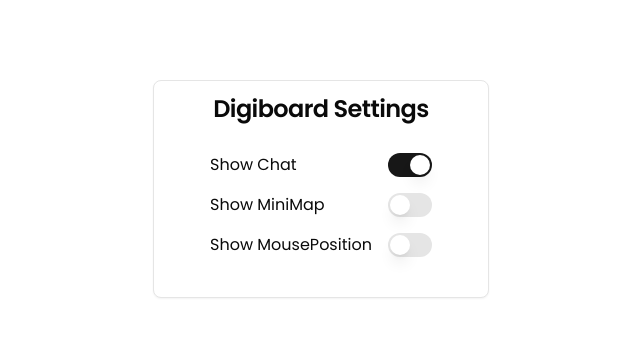
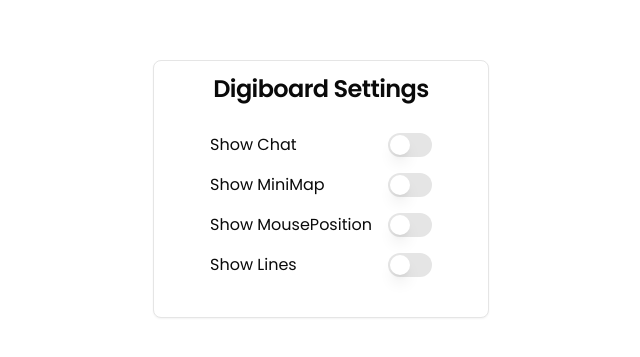
Before and after one commit to Shishir435/digiboard, a Next.js app: page /settings in a window 1280 px wide. Shown: the part 211-568 px from the top of the page, without its empty margins (319-959 px from the left). Built offline with nearby package versions, Linux system fonts and the light colour scheme.

Commit message:
add showLines feature to settings

```diff
--- a/common/recoil/settings/settings.atom.ts
+++ b/common/recoil/settings/settings.atom.ts
@@ -4,11 +4,13 @@ export const settingsAtom = atom<{
   showMiniMap: boolean;
   showChat: boolean;
   showMousePosition: boolean;
+  showLines: boolean;
 }>({
   key: "settings",
   default: {
-    showChat: true,
+    showChat: false,
     showMiniMap: false,
     showMousePosition: false,
+    showLines: false,
   },
 });
--- a/modules/room/components/Settings.tsx
+++ b/modules/room/components/Settings.tsx
@@ -5,7 +5,8 @@ import { useSetSettings, useSettingsValue } from "@/common/recoil/settings";
 import React from "react";
 
 const Settings = () => {
-  const { showChat, showMiniMap, showMousePosition } = useSettingsValue();
+  const { showChat, showMiniMap, showMousePosition, showLines } =
+    useSettingsValue();
   const setSettings = useSetSettings();
 
   return (
@@ -42,6 +43,18 @@ const Settings = () => {
             }
           />
         </div>
+        <div className="flex gap-4 justify-between">
+          <p>Show Lines</p>
+          <Switch
+            checked={showLines}
+            onCheckedChange={() =>
+              setSettings((prev) => ({
+                ...prev,
+                showLines: !showLines,
+              }))
+            }
+          />
+        </div>
       </CardContent>
     </Card>
   );
```
